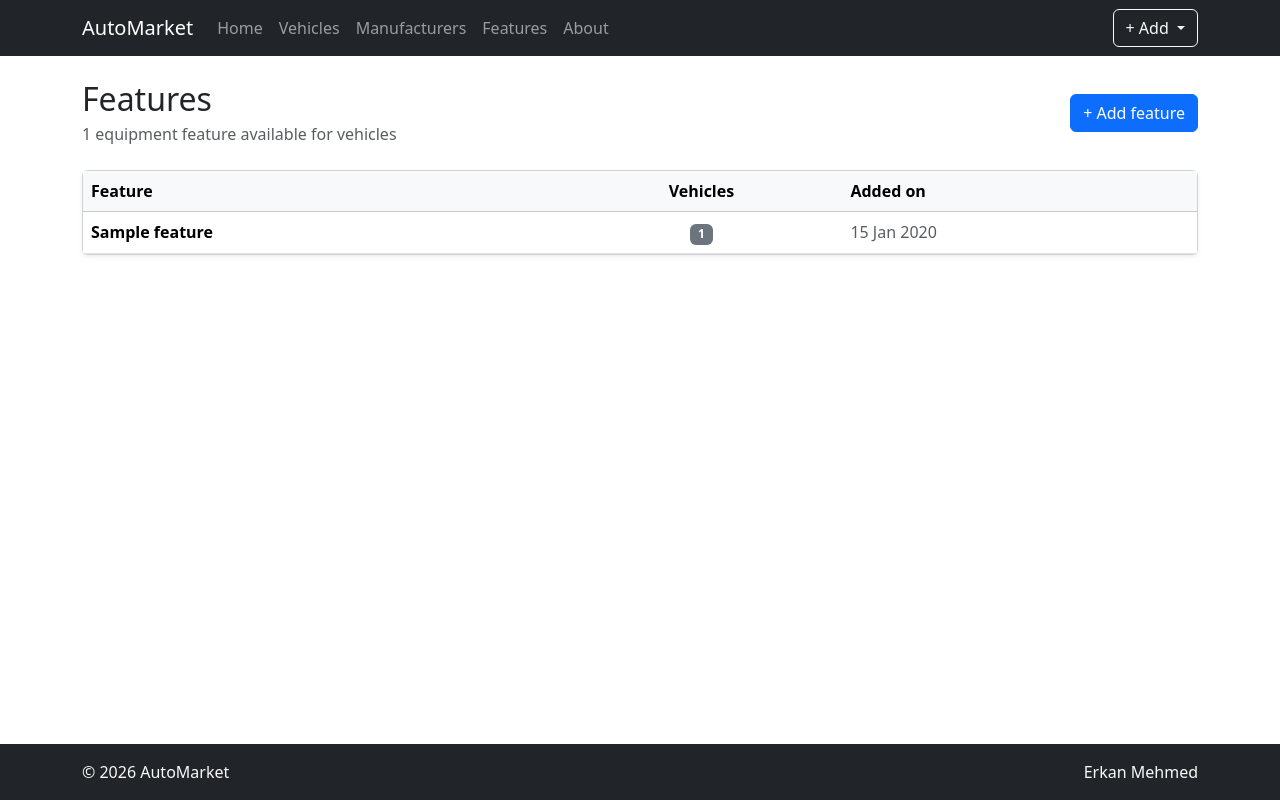
After one commit to ErkanMehmed/DjangoProject, a Django app: page /vehicles/feature/ in a window 1280 px wide. The commit adds this page. Run offline with Django 5.2, Linux system fonts and the light colour scheme; tables that the repository leaves empty hold one stand-in row (values such as "Sample post").

Commit message:
add templates and update some code

```diff
--- a/AutoMarket/AutoMarket/common/views.py
+++ b/AutoMarket/AutoMarket/common/views.py
@@ -5,16 +5,21 @@ from django.shortcuts import render
 def home_view(request: HttpRequest) -> HttpResponse:
     Vehicle = apps.get_model('vehicles', 'Vehicle')
     Manufacturer = apps.get_model("manufacturers", "Manufacturer")
+    Feature = apps.get_model("vehicles", "Feature")
 
     latest_vehicles = (Vehicle.objects.select_related('manufacturer').order_by('-created_at')[:6])
+    featured_manufacturers = Manufacturer.objects.all().order_by('-created_at')[:6]
 
     vehicles_count = Vehicle.objects.count()
     manufacturers_count = Manufacturer.objects.count()
+    features_count = Feature.objects.count()
 
     context = {
         'latest_vehicles': latest_vehicles,
         'vehicles_count': vehicles_count,
         'manufacturers_count': manufacturers_count,
+        'featured_manufacturers': featured_manufacturers,
+        'features_count': features_count,
     }
 
     return render(request, 'common/home_view.html', context)
--- a/AutoMarket/AutoMarket/templates/partials/_footer.html
+++ b/AutoMarket/AutoMarket/templates/partials/_footer.html
@@ -1,6 +1,6 @@
 <footer class="bg-dark text-light py-3 mt-auto">
     <div class="container d-flex justify-content-between">
         <span>&copy; {% now "Y" %} AutoMarket</span>
-        <span>Built with Django</span>
+        <span>Erkan Mehmed</span>
     </div>
 </footer>
--- /dev/null
+++ b/AutoMarket/AutoMarket/templates/vehicles/feature_list.html
@@ -0,0 +1,50 @@
+{% extends 'base.html' %}
+
+{% block title %}Features | AutoMarket{% endblock %}
+
+{% block content %}
+<div class="d-flex flex-wrap justify-content-between align-items-center gap-3 mb-4">
+    <div>
+        <h1 class="h2 mb-1">Features</h1>
+        <p class="text-muted mb-0">
+            {{ page_obj.paginator.count }} equipment feature{{ page_obj.paginator.count|pluralize }} available
+            for vehicles
+        </p>
+    </div>
+    <a href="{% url 'feature-create' %}" class="btn btn-primary">+ Add feature</a>
+</div>
+
+{% if features %}
+    <div class="card shadow-sm">
+        <div class="table-responsive">
+            <table class="table table-hover align-middle mb-0">
+                <thead class="table-light">
+                    <tr>
+                        <th scope="col">Feature</th>
+                        <th scope="col" class="text-center">Vehicles</th>
+                        <th scope="col">Added on</th>
+                    </tr>
+                </thead>
+                <tbody>
+                    {% for feature in features %}
+                        <tr>
+                            <td class="fw-semibold">{{ feature.name }}</td>
+                            <td class="text-center">
+                                <span class="badge text-bg-secondary">{{ feature.vehicles.count }}</span>
+                            </td>
+                            <td class="text-muted">{{ feature.created_at|date:"d M Y" }}</td>
+                        </tr>
+                    {% endfor %}
+                </tbody>
+            </table>
+        </div>
+    </div>
+    {% include 'partials/_pagination.html' %}
+{% else %}
+    <div class="empty-state text-center py-5 px-3">
+        <h2 class="h4">No features yet</h2>
+        <p class="text-muted">Features such as "Heated seats" or "Cruise control" can be attached to any vehicle.</p>
+        <a href="{% url 'feature-create' %}" class="btn btn-primary">Add the first feature</a>
+    </div>
+{% endif %}
+{% endblock %}
```
Also changed, not shown: AutoMarket/AutoMarket/templates/vehicles/feature_create.html (added, +21 -0 lines).
